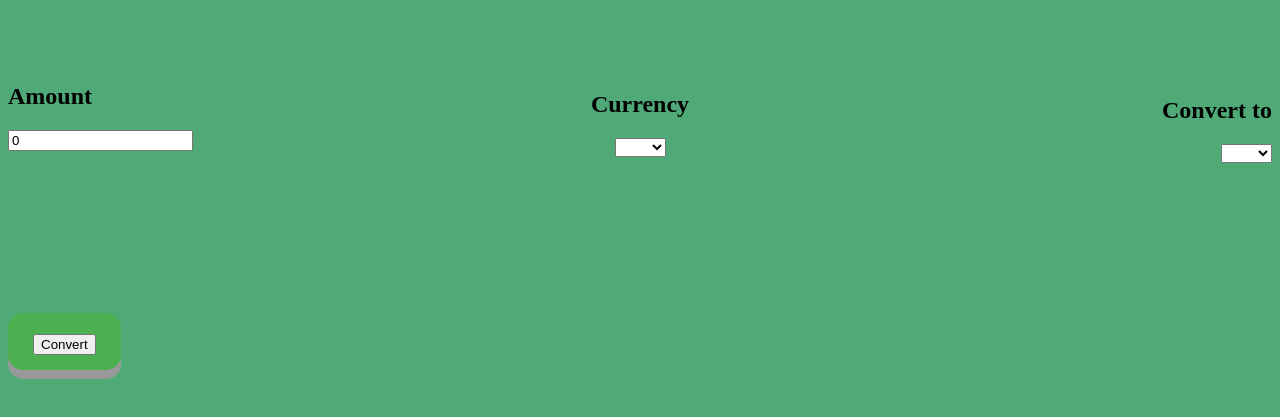
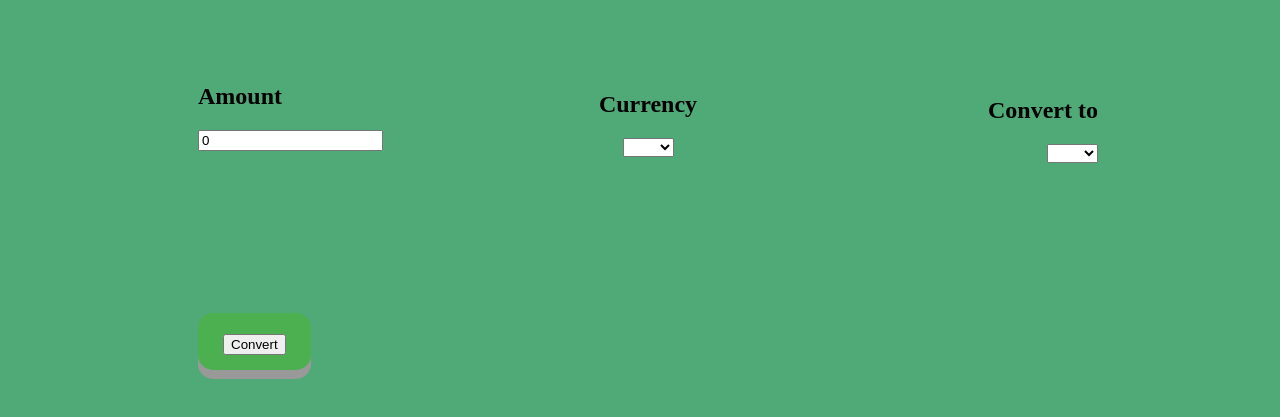
Before and after one commit to davidwagura/Currency-Converter-App, a plain HTML site: page index.html in a window 1280 px wide. Shown: the part 109-526 px from the top of the page. Drawn offline with nearby package versions, Linux system fonts and the light colour scheme.

Commit message:
add margin left

```diff
--- a/index.html
+++ b/index.html
@@ -10,8 +10,8 @@
 
     <h1><b>Currency  Converter App</b></h1>
 
-    <div id="app">
-      <div class="main">
+    <div class="main">
+      <div id="app">
           <div class="amount">
             <h2>Amount</h2>
             <input type="text" placeholder="amount" v-model="amountToConvert"/>
--- a/styles.css
+++ b/styles.css
@@ -35,7 +35,7 @@ h1 {
   box-shadow: 0 9px #999;
 }
 body {
-  background-color: rgb(80,170,120)
+  background-color: rgb(80,170,120);
 }
 p {
   font-size: 25px;
@@ -46,4 +46,8 @@ p {
   font-size: 35px;
   margin-top: -40px;
 }
+.main {
+  width: 900px;
+  margin-left: 190px;
+}
 </style>
```
